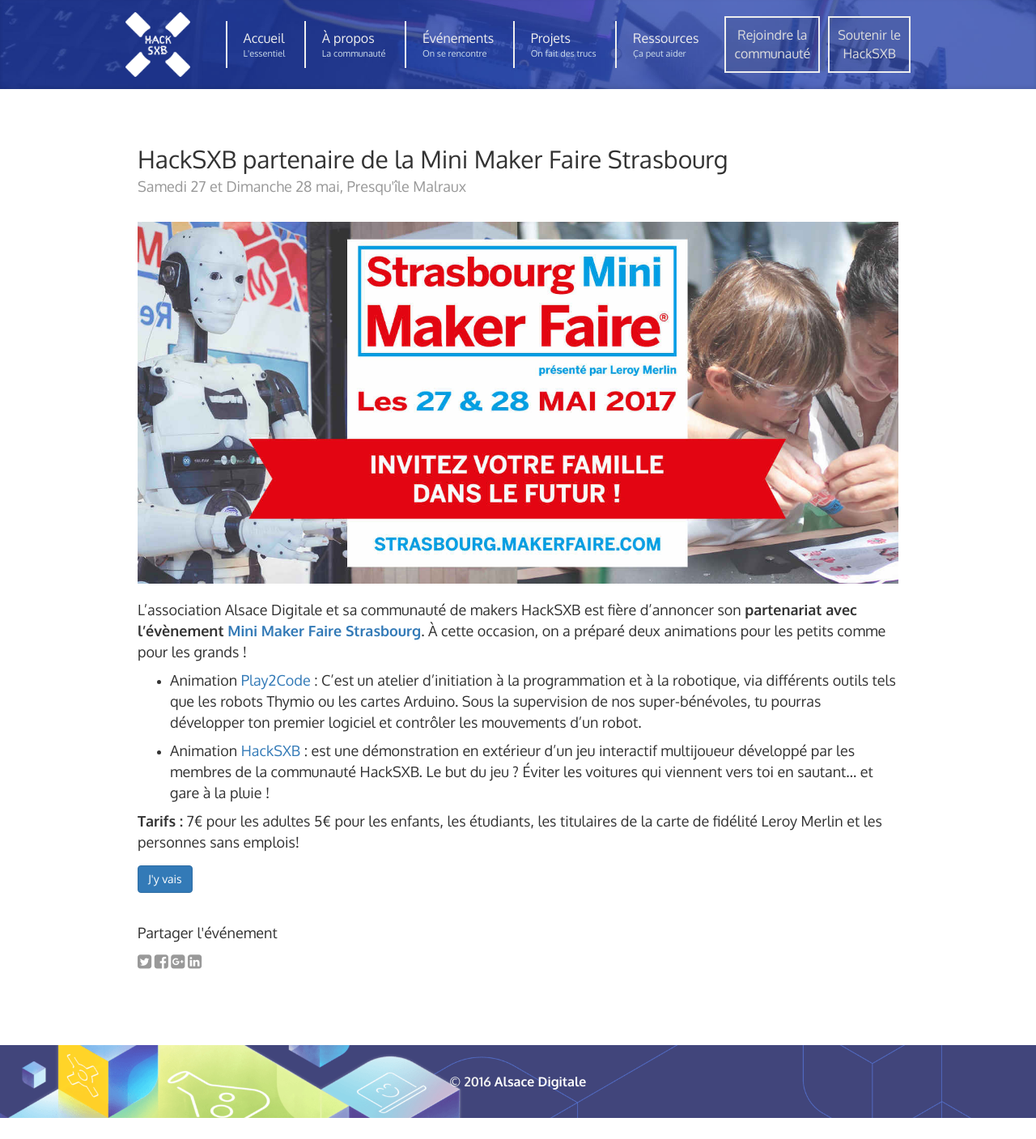
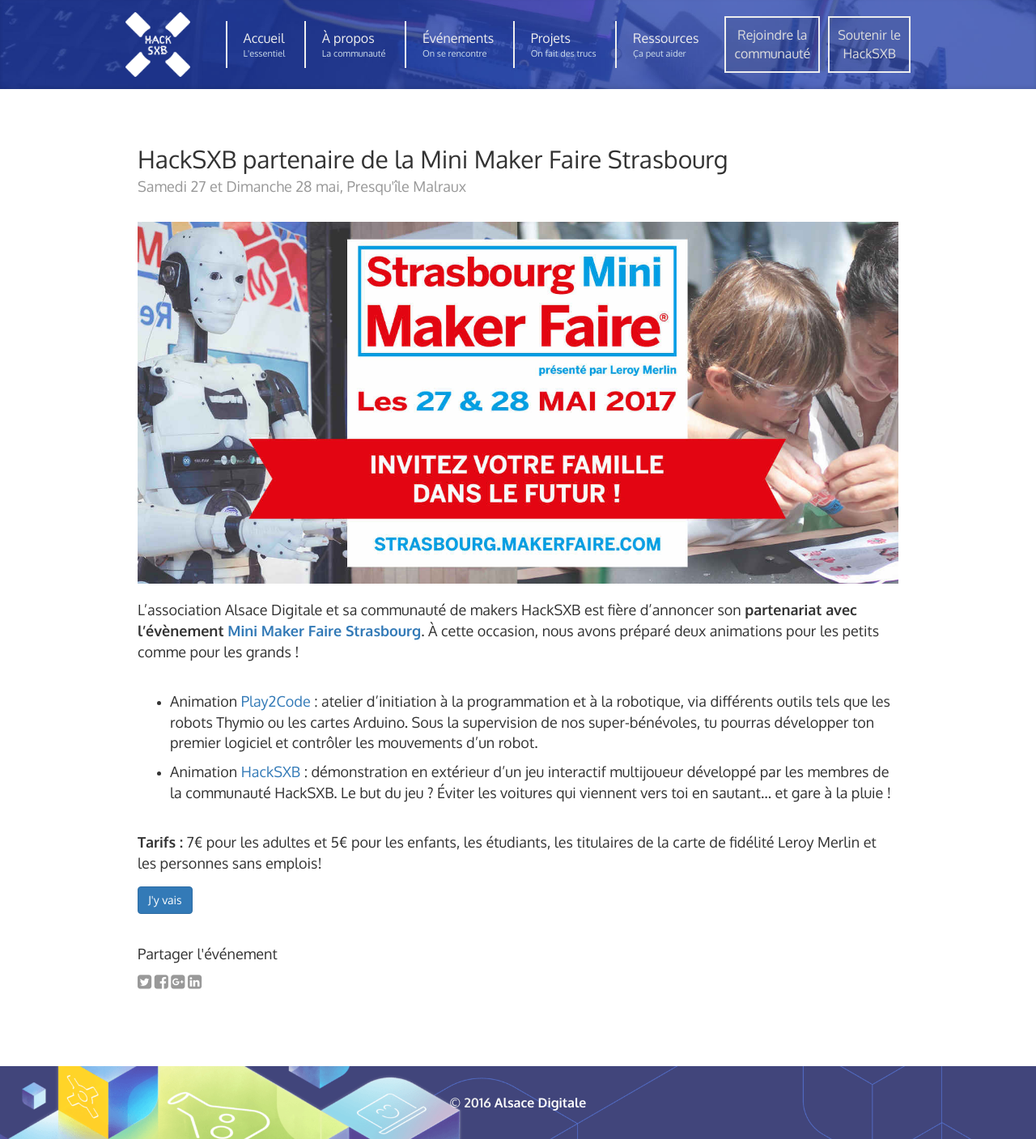
Before and after one commit to AlsaceDigitale/www.hacksxb.com, a Jekyll site: the page built from events/_posts/2017-05-18-hacksxb-partenaire-mini-maker-faire-strasbourg.markdown, in a window 1280 px wide. Shown: the whole page at 81% size. Built offline with Jekyll 4.4.1, drawn with Linux system fonts in a browser that asks for light colours; nearby versions of some CDN libraries; before the commit the page ends 1381 px from its top, so only the background shows below that.

Commit message:
formatting

```diff
--- a/events/_posts/2017-05-18-hacksxb-partenaire-mini-maker-faire-strasbourg.markdown
+++ b/events/_posts/2017-05-18-hacksxb-partenaire-mini-maker-faire-strasbourg.markdown
@@ -7,14 +7,12 @@
 event_info: Samedi 27 et Dimanche 28 mai, Presqu'île Malraux
 event_registration: 'https://www.eventbrite.fr/e/billets-strasbourg-mini-maker-faire-27576014602'
 ---
-L’association Alsace Digitale et sa communauté de makers HackSXB est fière d’annoncer son **partenariat avec l’évènement [Mini Maker Faire Strasbourg](http://strasbourg.makerfaire.com)**. À cette occasion, on a préparé deux animations pour les petits comme pour les grands !
-<br>
+L’association Alsace Digitale et sa communauté de makers HackSXB est fière d’annoncer son **partenariat avec l’évènement <a href="http://strasbourg.makerfaire.com" target="_blank">Mini Maker Faire Strasbourg</a>**. À cette occasion, nous avons préparé deux animations pour les petits comme pour les grands !
+<br><br>
 
-* Animation [Play2Code](http://play2code.eu) : C'est un atelier d’initiation à la programmation et à la robotique, via différents outils tels que les robots Thymio ou les cartes Arduino. Sous la supervision de nos super-bénévoles, tu pourras développer ton premier logiciel et contrôler les mouvements d’un robot.
+* Animation <a href="http://play2code.eu" target="_blank">Play2Code</a> : atelier d’initiation à la programmation et à la robotique, via différents outils tels que les robots Thymio ou les cartes Arduino. Sous la supervision de nos super-bénévoles, tu pourras développer ton premier logiciel et contrôler les mouvements d’un robot.
 
-* Animation [HackSXB](http://join.hacksxb.com) : est une démonstration en extérieur d'un jeu interactif multijoueur développé par les membres de la communauté HackSXB. Le but du jeu ? Éviter les voitures qui viennent vers toi en sautant… et gare à la pluie !
-<br>
+* Animation <a href="http://join.hacksxb.com" target="_blank">HackSXB</a> : démonstration en extérieur d'un jeu interactif multijoueur développé par les membres de la communauté HackSXB. Le but du jeu ? Éviter les voitures qui viennent vers toi en sautant… et gare à la pluie !
+<br><br>
 
-**Tarifs :**
-7€ pour les adultes
-5€ pour les enfants, les étudiants, les titulaires de la carte de fidélité Leroy Merlin et les personnes sans emplois!
+**Tarifs :** 7€ pour les adultes et 5€ pour les enfants, les étudiants, les titulaires de la carte de fidélité Leroy Merlin et les personnes sans emplois!
```
